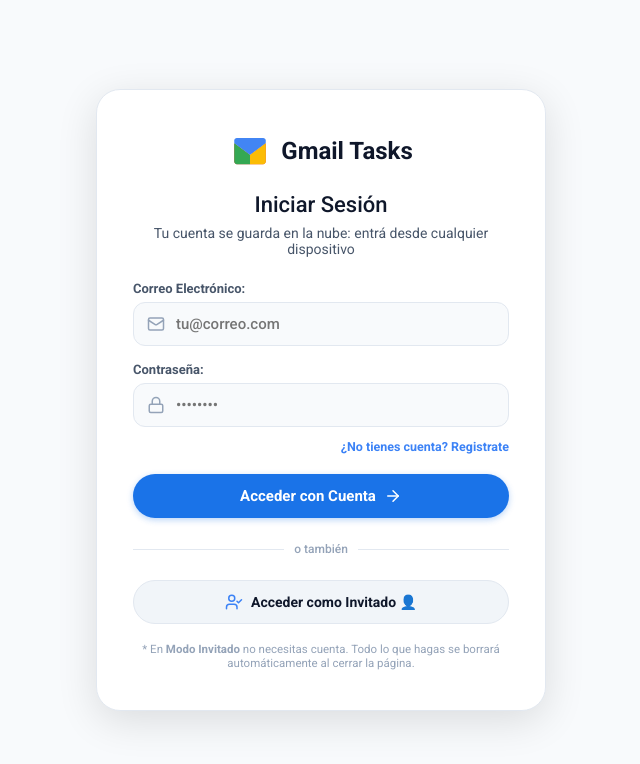
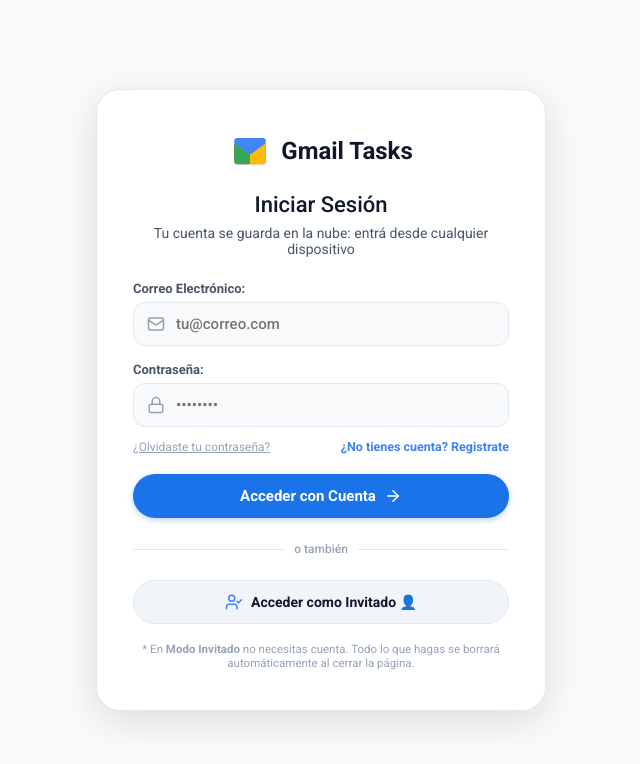
Before and after one commit to cainemilianopozoslopez-beep/manager-de-tareas-simple, a React (Vite) app in the folder client/: page / in a window 1280 px wide. Shown: the top 764 px of the page, without its empty margins (319-959 px from the left). Built offline with nearby package versions, Linux system fonts and the light colour scheme; no server answers; a web font is replaced by a local one.

Commit message:
Añadir recuperación de contraseña de Firebase Auth por correo y mejorar experiencia de login

```diff
--- a/client/src/components/Login.jsx
+++ b/client/src/components/Login.jsx
@@ -1,6 +1,6 @@
 import React, { useState } from 'react';
 import { Lock, Mail, UserCircle, AlertCircle, ArrowRight, UserCheck } from 'lucide-react';
-import { loginWithEmail, registerWithEmail, updateUserDisplayName, translateFirebaseError, isFirebaseConfigured } from '../firebase';
+import { loginWithEmail, registerWithEmail, resetUserPassword, updateUserDisplayName, translateFirebaseError, isFirebaseConfigured } from '../firebase';
 
 export default function Login({ onLoginSuccess, onGuestLogin }) {
   const [email, setEmail] = useState('');
@@ -8,6 +8,7 @@
   const [password, setPassword] = useState('');
   const [isRegistering, setIsRegistering] = useState(false);
   const [error, setError] = useState('');
+  const [resetMessage, setResetMessage] = useState('');
   const [loading, setLoading] = useState(false);
 
   const buildUserData = (firebaseUser, fallbackName) => ({
@@ -58,6 +59,22 @@
       setError(translateFirebaseError(err));
     } finally {
       setLoading(false);
+    }
+  };
+
+  const handleResetPassword = async () => {
+    setError('');
+    setResetMessage('');
+    const emailVal = email.trim();
+    if (!emailVal) {
+      setError('Por favor escribe tu correo arriba para enviarte las instrucciones.');
+      return;
+    }
+    try {
+      await resetUserPassword(emailVal);
+      setResetMessage('Te enviamos un correo para restablecer tu contraseña. Revisa tu bandeja de entrada.');
+    } catch (err) {
+      setError(translateFirebaseError(err));
     }
   };
 
@@ -122,6 +139,26 @@
           }}>
             <AlertCircle size={18} />
             <span>{error}</span>
+          </div>
+        )}
+
+        {resetMessage && (
+          <div style={{
+            width: '100%',
+            backgroundColor: '#e6f4ea',
+            color: '#137333',
+            border: '1px solid #ceead6',
+            padding: '12px 16px',
+            borderRadius: '12px',
+            fontSize: '13px',
+            fontWeight: '500',
+            display: 'flex',
+            alignItems: 'center',
+            gap: '8px',
+            marginBottom: '20px'
+          }}>
+            <UserCheck size={18} />
+            <span>{resetMessage}</span>
           </div>
         )}
 
@@ -217,11 +254,20 @@
             )}
           </div>
 
-          {/* Toggle Register Mode */}
-          <div style={{ display: 'flex', justifyContent: 'flex-end', marginTop: '-4px' }}>
+          {/* Toggle Register Mode & Reset Password */}
+          <div style={{ display: 'flex', justifyContent: 'space-between', alignItems: 'center', marginTop: '-4px' }}>
+            {!isRegistering ? (
+              <button
+                type="button"
+                onClick={handleResetPassword}
+                style={{ fontSize: '12px', color: 'var(--gmail-text-muted)', background: 'none', border: 'none', cursor: 'pointer', textDecoration: 'underline' }}
+              >
+                ¿Olvidaste tu contraseña?
+              </button>
+            ) : <div />}
             <button
               type="button"
-              onClick={() => { setIsRegistering(!isRegistering); setError(''); }}
+              onClick={() => { setIsRegistering(!isRegistering); setError(''); setResetMessage(''); }}
               style={{ fontSize: '12.5px', color: 'var(--gmail-blue)', fontWeight: '600', background: 'none', border: 'none', cursor: 'pointer' }}
             >
               {isRegistering ? '¿Ya tienes cuenta? Inicia sesión' : '¿No tienes cuenta? Registrate'}
--- a/client/src/firebase.js
+++ b/client/src/firebase.js
@@ -3,6 +3,7 @@
   getAuth,
   signInWithEmailAndPassword,
   createUserWithEmailAndPassword,
+  sendPasswordResetEmail,
   signOut,
   onAuthStateChanged
 } from 'firebase/auth';
@@ -69,6 +70,11 @@
 export const registerWithEmail = (email, password) => {
   if (!auth) return Promise.reject(new Error('Firebase no está configurado'));
   return createUserWithEmailAndPassword(auth, email, password);
+};
+
+export const resetUserPassword = (email) => {
+  if (!auth) return Promise.reject(new Error('Firebase no está configurado'));
+  return sendPasswordResetEmail(auth, email);
 };
 
 export const loginWithGoogle = () => {
```
